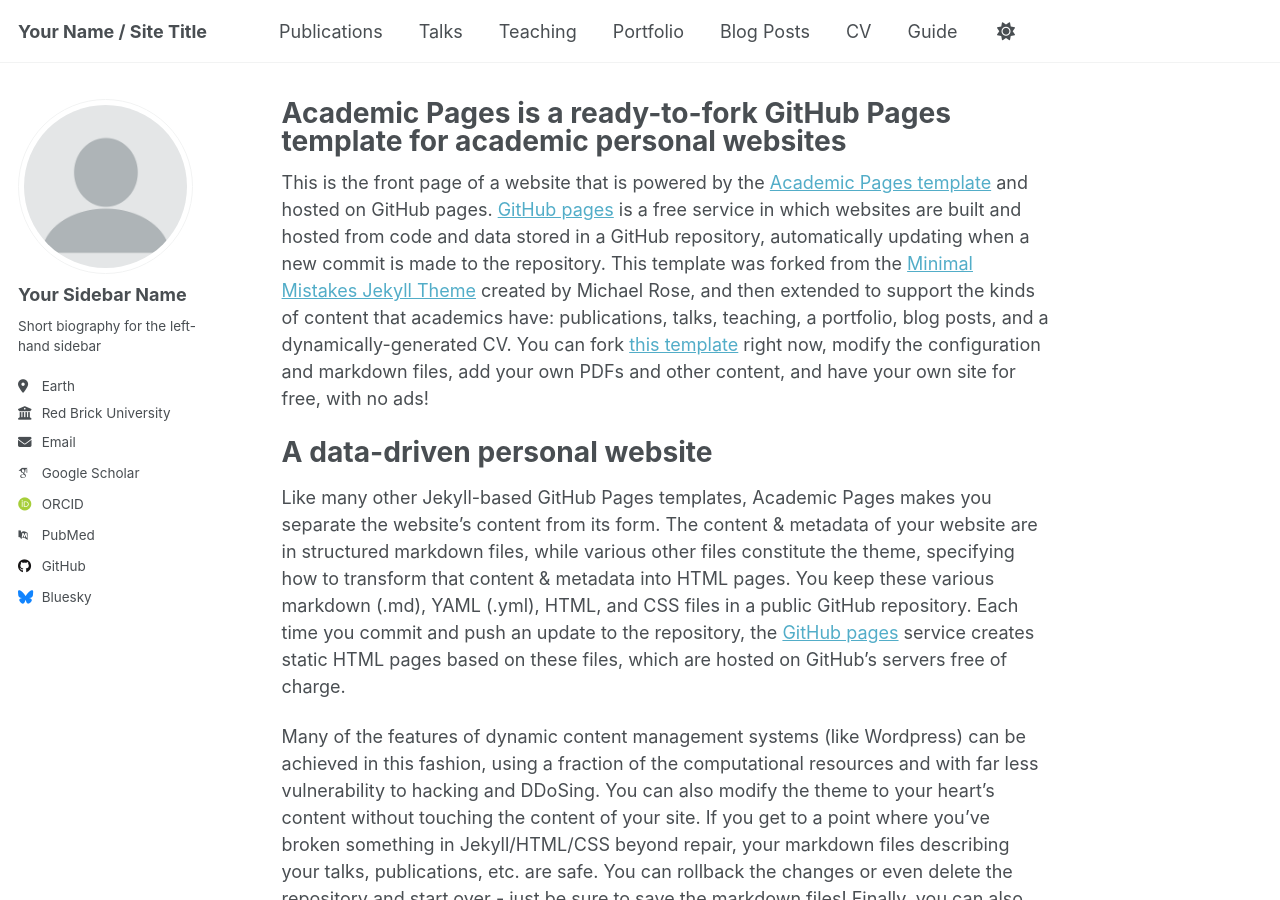
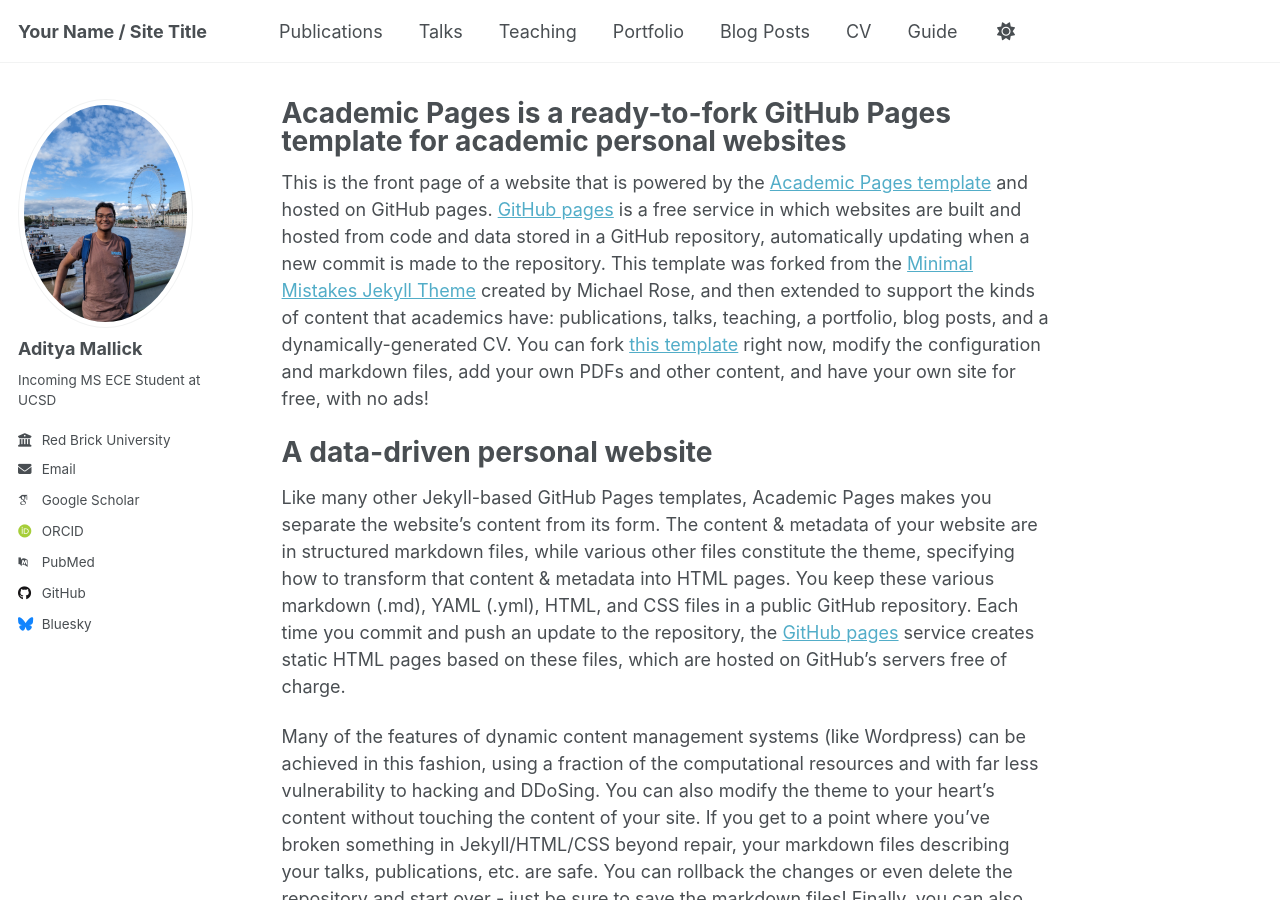
Before and after one commit to aditya2331/aditya2331.github.io, a Jekyll site: the page built from _pages/about.md, in a window 1280 px wide and 900 px high. Built offline with Jekyll 4.4.1, drawn with Linux system fonts in a browser that asks for light colours; some web fonts are replaced.

Commit message:
first commit

```diff
--- a/_config.yml
+++ b/_config.yml
@@ -13,23 +13,23 @@ title                    : "Your Name / Site Title"
 title_separator          : "-"
 name                     : &name "Your Name"
 description              : &description "personal description"
-url                      : https://academicpages.github.io # the base hostname & protocol for your site e.g. "https://[your GitHub username].github.io" or if you already have some other page hosted on Github then use "https://[your GitHub username].github.io/[Your Repo Name]"
+url                      : https://aditya2331.github.io # the base hostname & protocol for your site e.g. "https://[your GitHub username].github.io" or if you already have some other page hosted on Github then use "https://[your GitHub username].github.io/[Your Repo Name]"
 baseurl                  : "" # the subpath of your site, e.g. "/blog"
-repository               : "academicpages/academicpages.github.io"
+repository               : "aditya2331/aditya2331.github.io"
 
 # Site Author - The following control what appear as part of the author content on the side bar.
 #               If a field is blank the icon and link will not appear, otherwise it will be shown.
 #               Additional customization can be done by editing /_includes/author-profile.html
 author:
   # Biographic information
-  avatar           : "profile.png"
-  name             : "Your Sidebar Name"
+  avatar           : "profile.jpg"
+  name             : "Aditya Mallick"
   pronouns         : # example: "she/her"
-  bio              : "Short biography for the left-hand sidebar"
-  location         : "Earth"
+  bio              : "Incoming MS ECE Student at UCSD"
+  # location         : "Earth"
   employer         : "Red Brick University"
   uri              : # URL
-  email            : "none@example.org"
+  email            : "adityamallick8@gmail.com"
 
   # Academic websites
   academia         : # URL
```
Also changed, not shown: images/profile.jpg (added).
